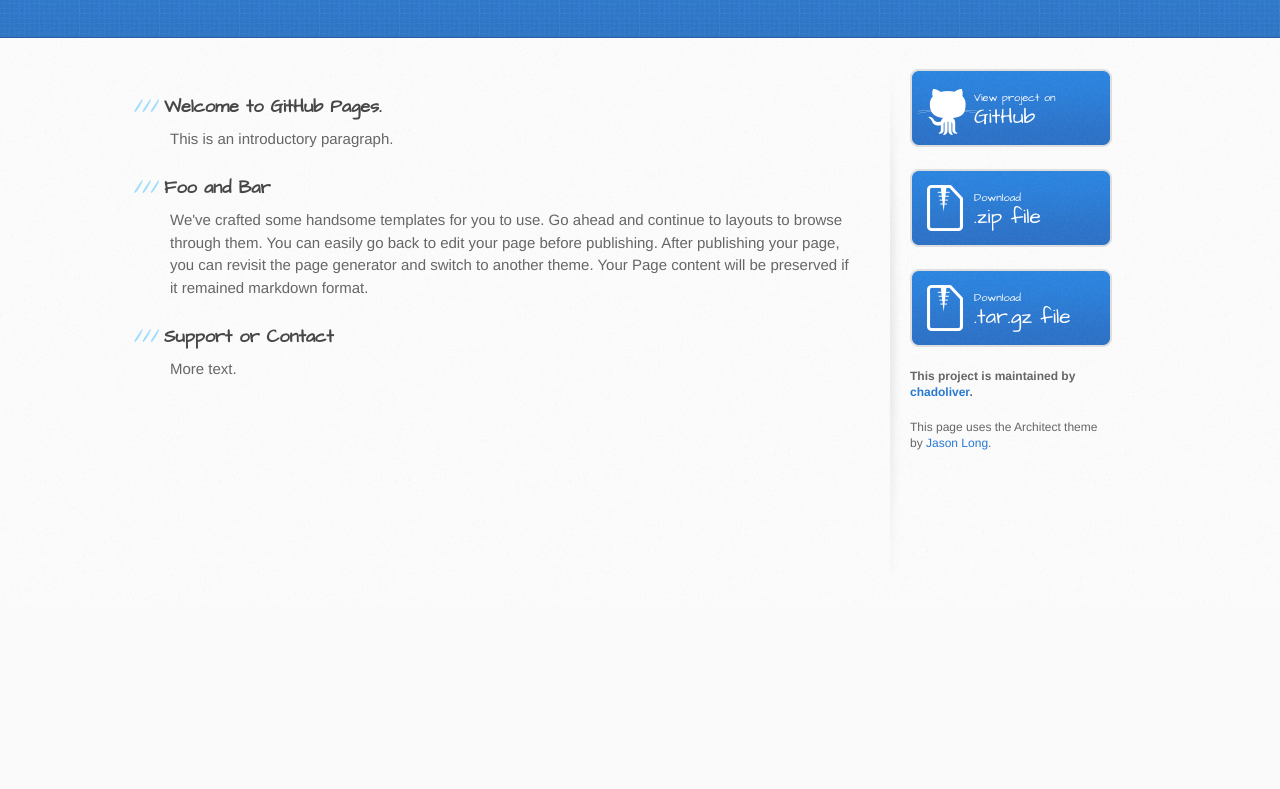
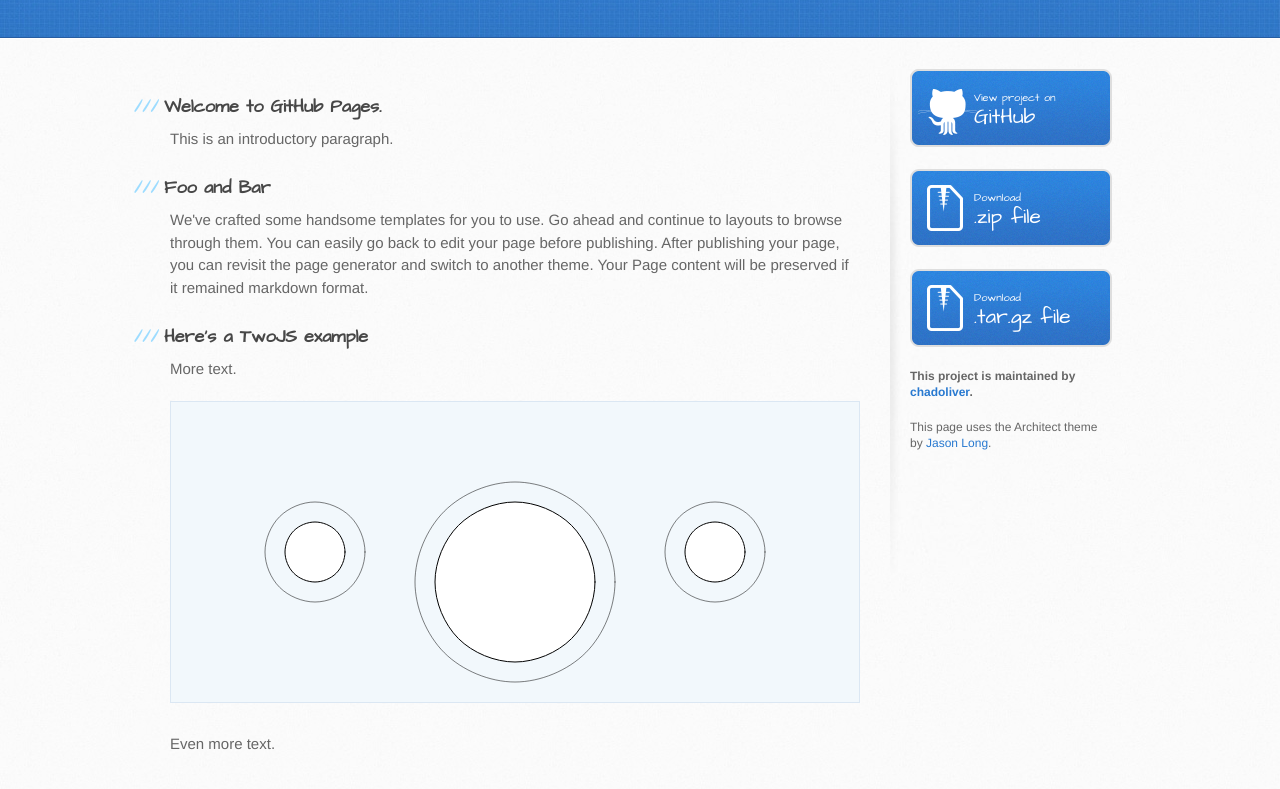
Before and after one commit to chadoliver/stretch-router, a plain HTML site: page index.html at #!/diagram/1 in a window 1280 px wide. Shown: the part 197-986 px from the top of the page. Before the commit the page ends 800 px from the top, so only its background shows below. Drawn offline with Linux system fonts and the light colour scheme.

Commit message:
set up a simple twoJS demo in the body text. Should be easily repeatable.

```diff
--- a/index.html
+++ b/index.html
@@ -20,6 +20,7 @@
     <script src="javascripts/services/utils.js"></script>
 
     <script src="javascripts/controllers/frontpage.js"></script>
+    <script src="javascripts/controllers/diagrams/1.js"></script>
 
     <!--[if lt IE 9]>
     <script src="//html5shiv.googlecode.com/svn/trunk/html5.js"></script>
--- a/javascripts/app.js
+++ b/javascripts/app.js
@@ -2,7 +2,7 @@
  // create a skeleton module to gather all the controllers.
  // The list indicates all the angularJS modules that need to be loaded before the 'controllers'
  // module can be initialised. (It's primitive dependency management.)
-angular.module('controllers', ['frontpage']);
+angular.module('controllers', ['frontpage', 'diagram1']);
 
 var app = angular.module('githubPage', ['controllers']);
 
@@ -12,6 +12,11 @@ app.config(['$routeProvider', function($routeProvider) {
     $routeProvider.when('/frontpage', { // each URL has an implicit '#' at the beginning.
         templateUrl: 'partials/frontpage.html',
         controller: 'frontpageController',
+    });
+
+    $routeProvider.when('/diagram/1', {
+        templateUrl: 'partials/diagram/1.html',
+        controller: 'diagram1Controller',
     });
 
     $routeProvider.otherwise({
--- /dev/null
+++ b/javascripts/controllers/diagrams/1.js
@@ -0,0 +1,31 @@
+var frontpage = angular.module('diagram1', []);
+
+frontpage.controller('diagram1Controller', function ($scope) {
+
+    var Obstacle = function(x, y, radius) {
+        this.pad = two.makeCircle(x, y, radius);
+        this.keepout = two.makeCircle(x, y, radius+20);
+        this.keepout.opacity = 0.5;
+        this.keepout.noFill();
+    };
+
+    console.log('fooo');
+
+    var viewport = {
+        x: 688,
+        y: 300,
+    };
+
+    var container = document.getElementById("container");
+    var two = new Two({
+        fullscreen: false,
+        width: viewport.x,
+        height: viewport.y,
+        autostart: true,
+    });
+    two.appendTo(container);
+
+    var circle1 = new Obstacle(viewport.x/2 - 200, viewport.y/2, 30);
+    var circle2 = new Obstacle(viewport.x/2 + 200, viewport.y/2, 30);
+    var circle3 = new Obstacle(viewport.x/2, viewport.y/2 + 30, 80);
+});
--- a/partials/content/homepage.html
+++ b/partials/content/homepage.html
@@ -6,6 +6,10 @@
 
 <p>We've crafted some handsome templates for you to use. Go ahead and continue to layouts to browse through them. You can easily go back to edit your page before publishing. After publishing your page, you can revisit the page generator and switch to another theme. Your Page content will be preserved if it remained markdown format.</p>
 
-<h3>Support or Contact</h3>
+<h3>Here's a TwoJS example</h3>
 
 <p>More text.</p>
+
+<div ng-include src="'partials/diagram/1.html'"></div>
+
+<p>Even more text.</p>
--- /dev/null
+++ b/partials/diagram/1.html
@@ -0,0 +1,3 @@
+<div ng-controller="diagram1Controller">
+    <div id="container"></div>
+</div>
--- a/stylesheets/stylesheet.css
+++ b/stylesheets/stylesheet.css
@@ -15,8 +15,8 @@ article, aside, canvas, details, embed,
 figure, figcaption, footer, header, hgroup,
 menu, nav, output, ruby, section, summary,
 time, mark, audio, video {
-	margin: 0;
-	padding: 0;
+    margin: 0;
+    padding: 0;
 	border: 0;
 	font-size: 100%;
 	font: inherit;
@@ -482,6 +482,14 @@ footer a:hover {
   }
 }
 
+#container {
+    width: 688;
+    height: 300px;
+    background-color: #f2f8fc;
+    border: solid 1px #dbe7f3;
+    margin-bottom: 30px;
+}
+
 /* Mobile Landscape Size to Tablet Portrait (devices and browsers) */
 @media only screen and (min-width: 480px) and (max-width: 767px) {}
 
```
